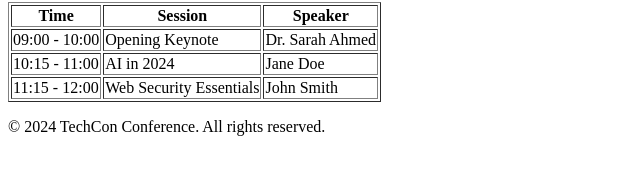
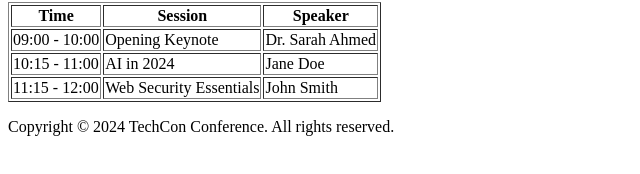
Before and after one commit to SOSOMACO/TechCon_HTML, a plain HTML site: page techcon_website/schedule.html in a window 1280 px wide. Shown: the part 114-288 px from the top of the page, without its empty margins (0-640 px from the left). Drawn offline with Linux system fonts and the light colour scheme.

Commit message:
Fix: Add table and copyright to schedule.html

```diff
--- a/techcon_website/schedule.html
+++ b/techcon_website/schedule.html
@@ -47,7 +47,7 @@
     </main>
 
     <footer>
-        <p>&copy; 2024 TechCon Conference. All rights reserved.</p>
+        <p>Copyright © 2024 TechCon Conference. All rights reserved.</p>
     </footer>
 
 </body>
```
